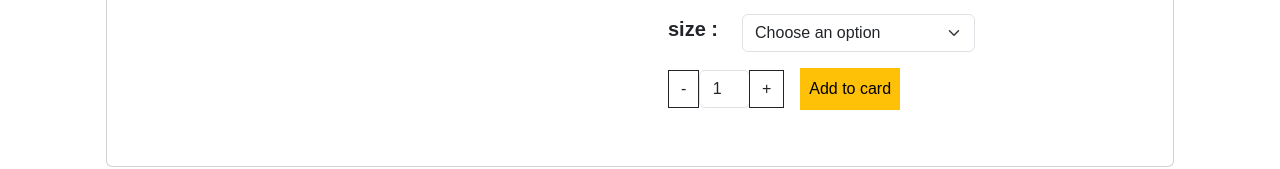
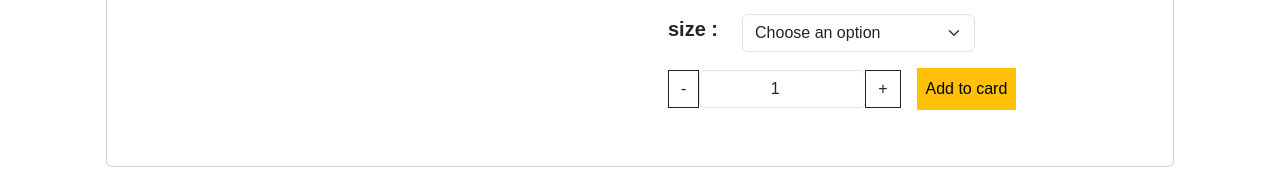
Before and after one commit to Shafiulnobel/rupali-perfumery, a React (Vite) app: page /product/1 in a window 1280 px wide. Shown: the part 745-914 px from the top of the page. Built offline with nearby package versions, Linux system fonts and the light colour scheme.

Commit message:
update routes

```diff
--- a/src/components/ProductDetail/ProductDetail.jsx
+++ b/src/components/ProductDetail/ProductDetail.jsx
@@ -61,7 +61,8 @@ const ProductDetail = () => {
                                         </select>
 
                                     </Card.Text>
-                                    <div class="btn-group rounded-0 w-25" role="group" aria-label="Basic outlined example">
+
+                                    <div class="btn-group rounded-0 w-50" role="group" aria-label="Basic outlined example">
                                     <button onClick={handleMinusBtn} type="button" class="btn btn-outline-dark rounded-0 ">-</button>
                                         <input value={count}  type="number" class="form-control text-center" aria-label="readonly input example" readonly id="exampleFormControlInput1" />
                                         <button onClick={handlePlusBtn} type="button " class="btn btn-outline-dark rounded-0">+</button>
```
